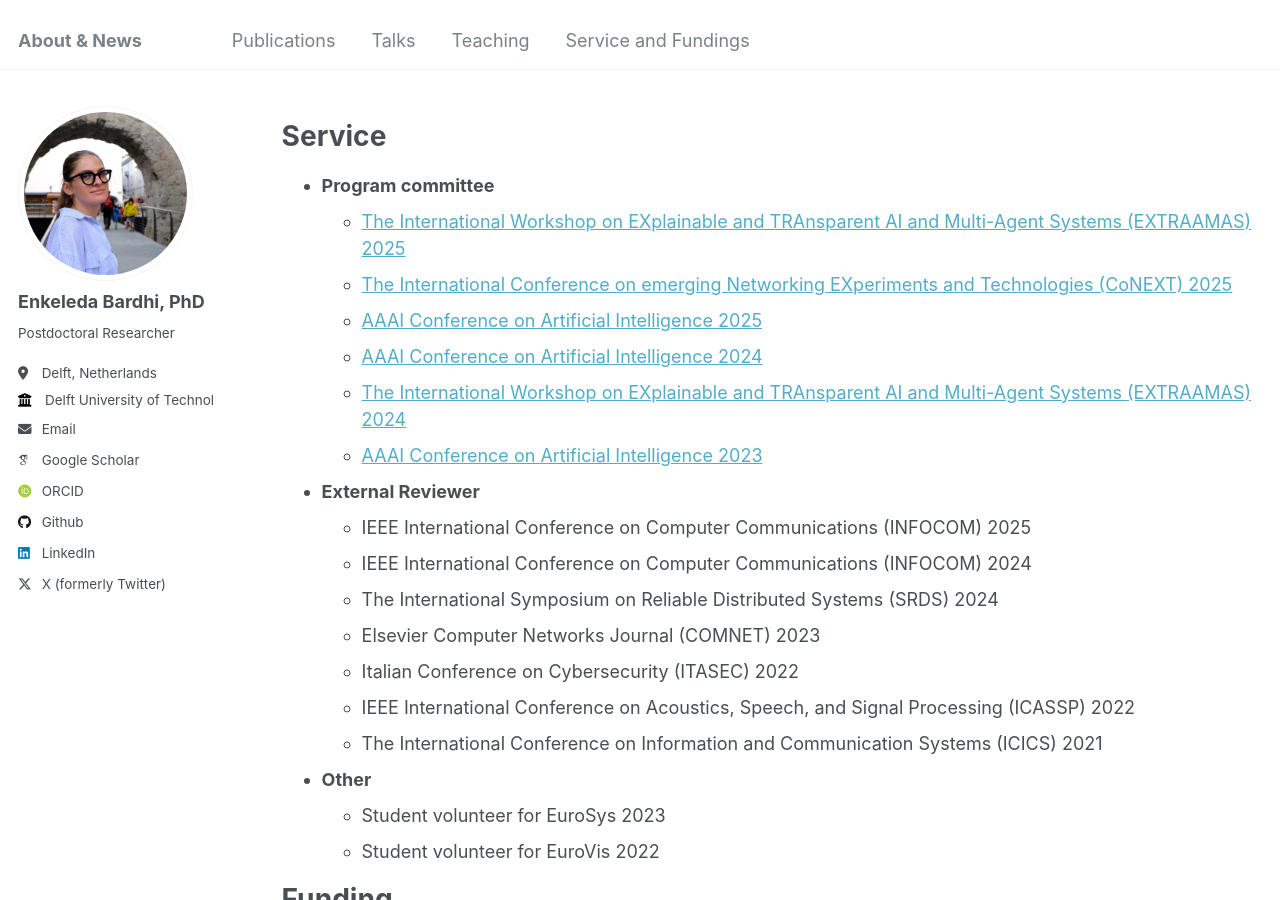
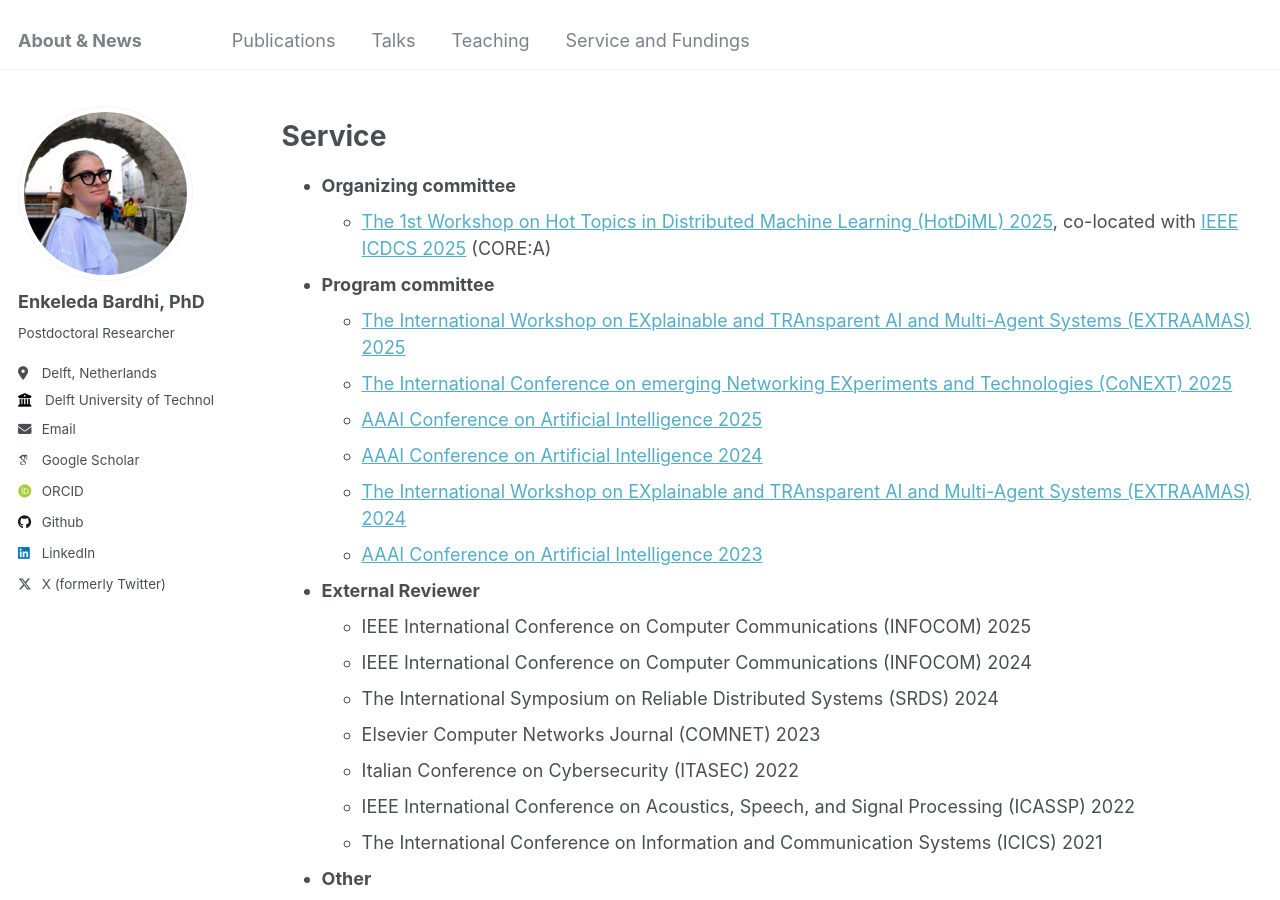
Before and after one commit to bardhienkeleda/bardhienkeleda.github.io, a Jekyll site: the page built from _pages/cv.md, in a window 1280 px wide and 900 px high. Built offline with Jekyll 4.4.1, drawn with Linux system fonts in a browser that asks for light colours; some web fonts are replaced.

Commit message:
HotDiML update

```diff
--- a/_pages/cv.md
+++ b/_pages/cv.md
@@ -11,6 +11,8 @@ redirect_from:
 
 Service
 ======
+* **Organizing committee**
+    * [The 1st Workshop on Hot Topics in Distributed Machine Learning (HotDiML) 2025](https://hotdiml.github.io/HotDiML2025/), co-located with [IEEE ICDCS 2025](https://icdcs2025.icdcs.org) (CORE:A)
 * **Program committee**
     * [The International Workshop on EXplainable and TRAnsparent AI and Multi-Agent Systems (EXTRAAMAS) 2025](https://extraamas.ehealth.hevs.ch/organization.html)
     * [The  International Conference on emerging Networking EXperiments and Technologies (CoNEXT) 2025](https://conferences.sigcomm.org/co-next/2025/#!/home)
```
Also changed, not shown: _pages/about.md (+1 -0 lines), 1 other file.
